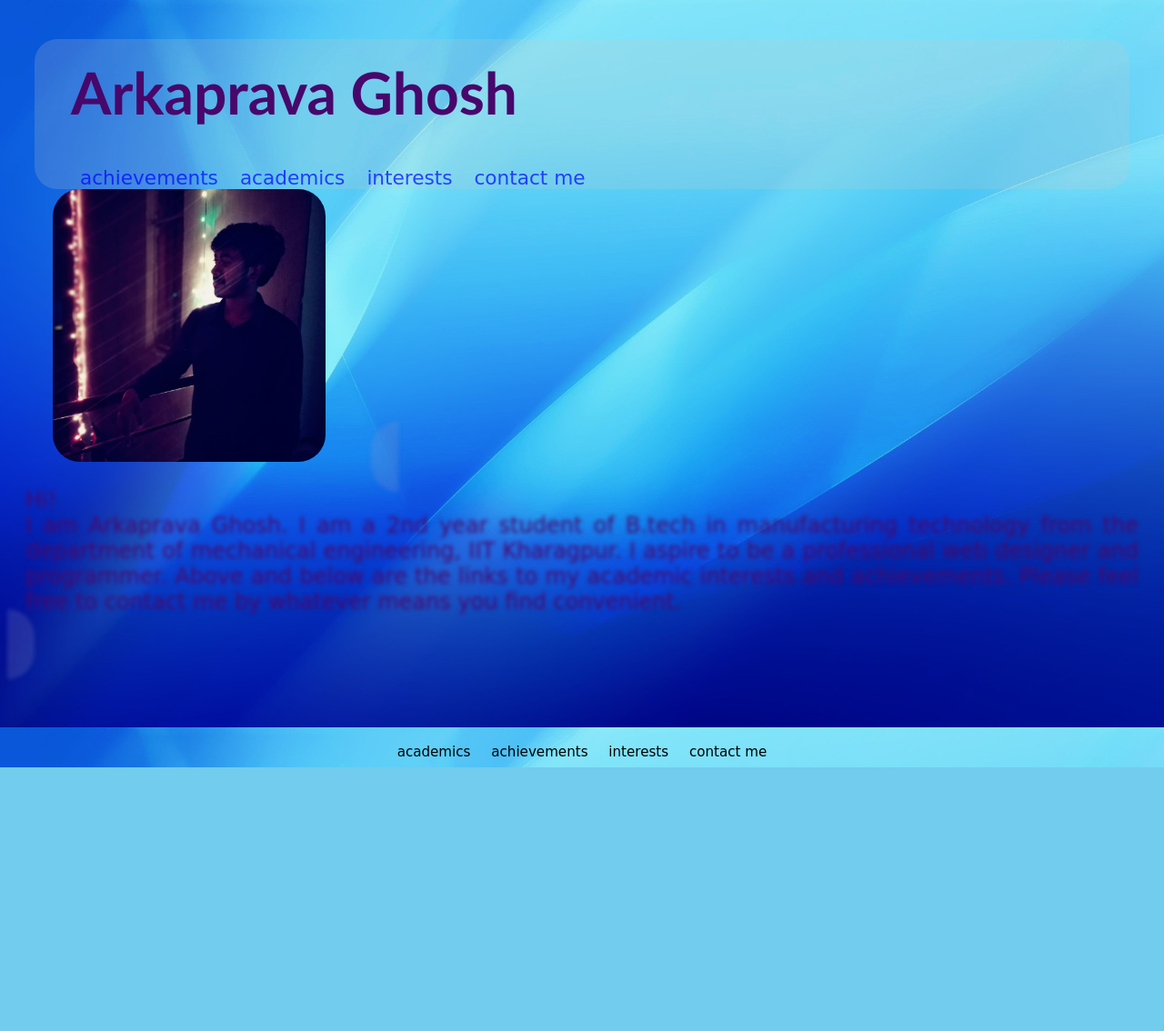
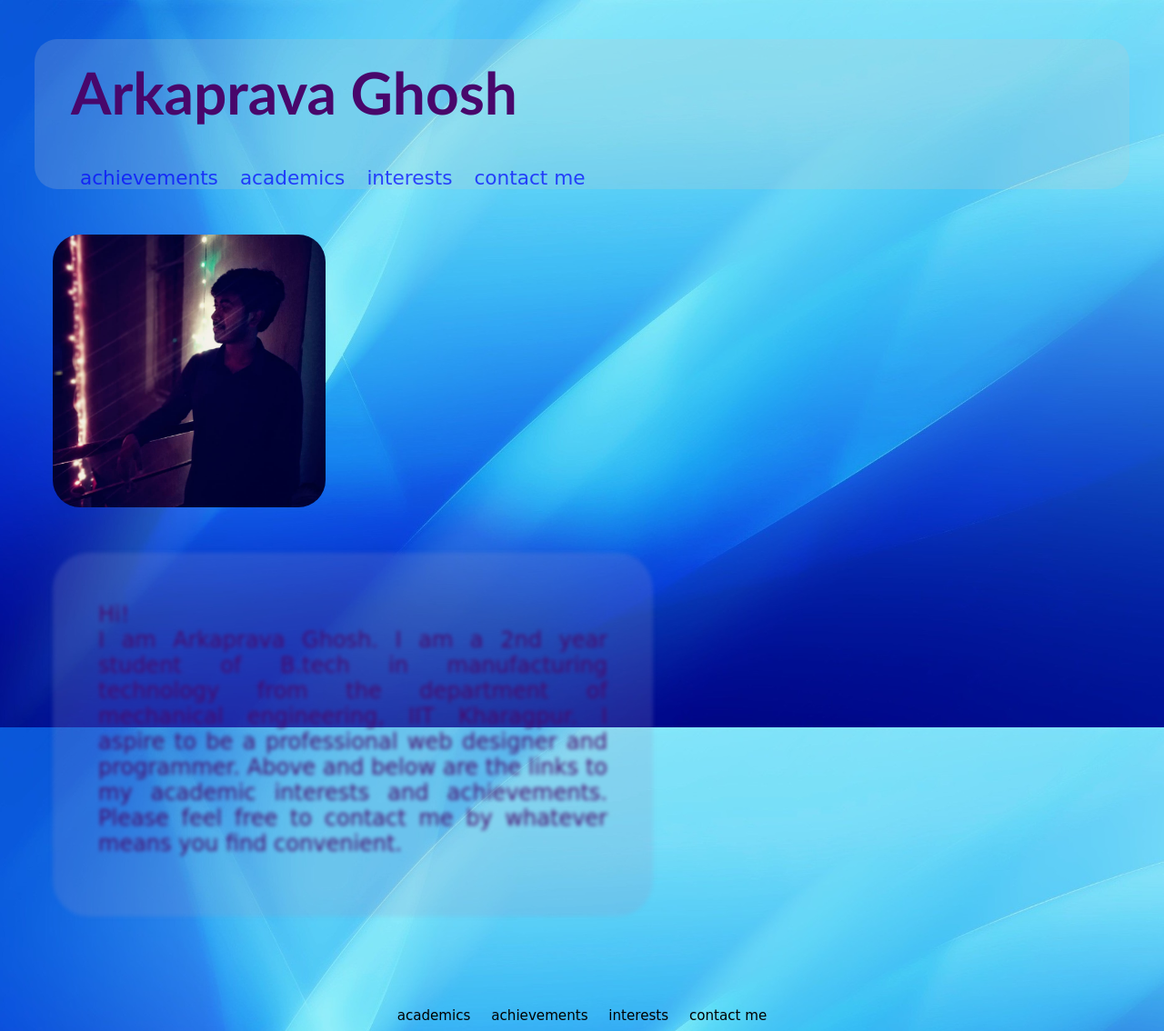
Before and after one commit to arka816/arka816.github.io, a PHP site: page / in a window 1280 px wide. Shown: the whole page at 91% size. Before the commit the page ends 844 px from the top, so only its background shows below. Run offline with PHP 8.4, Linux system fonts and the light colour scheme.

Commit message:
update 18

```diff
--- a/css/style.css
+++ b/css/style.css
@@ -8,7 +8,6 @@ div.info{
 	margin-left: 50px;
 	margin-top: 50px;
 	filter: blur(2px);
-	display: inline;
 }
 div.info:hover{
 	filter: blur(0px);
@@ -24,7 +23,6 @@ div.image{
 	border-radius: 60px;
 	margin-top: 50px;
 	margin-left: 50px;
-	display: inline;
 }
 img.round{
 	border-radius: 30px;
```
